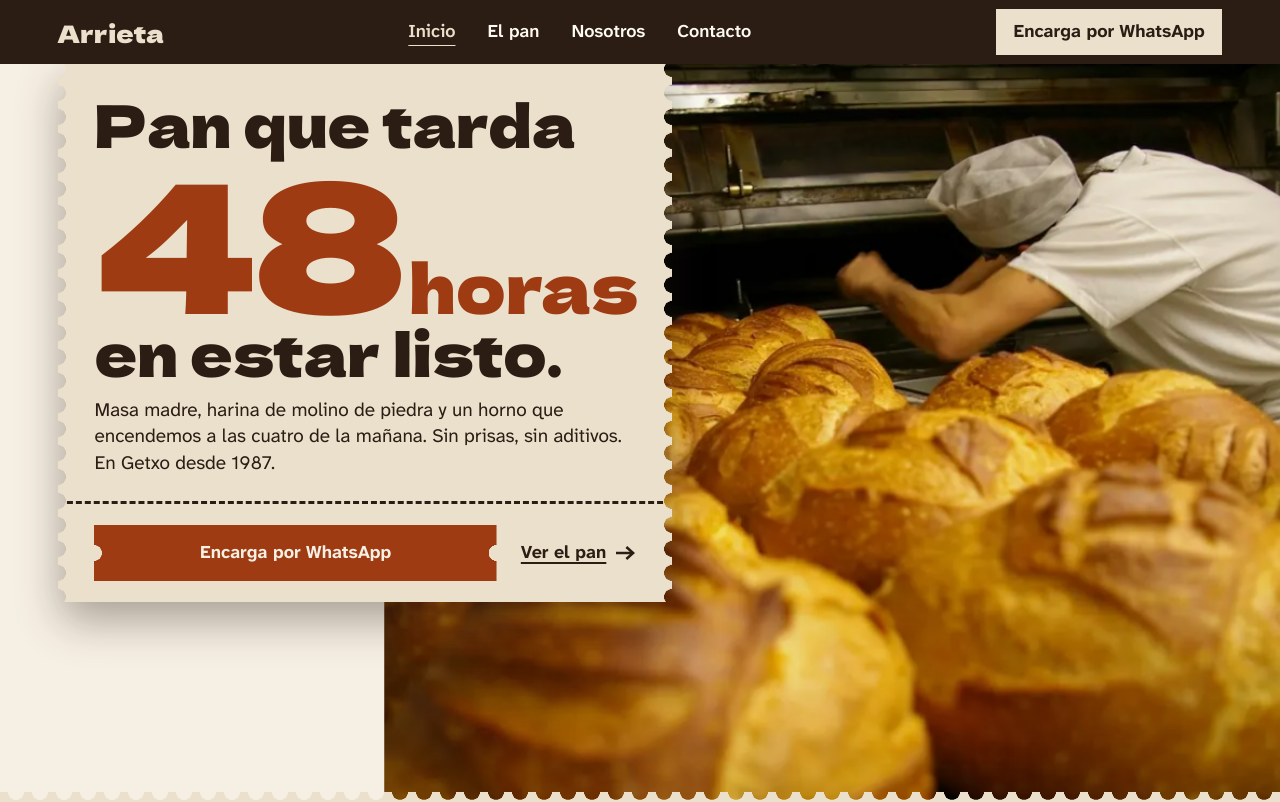
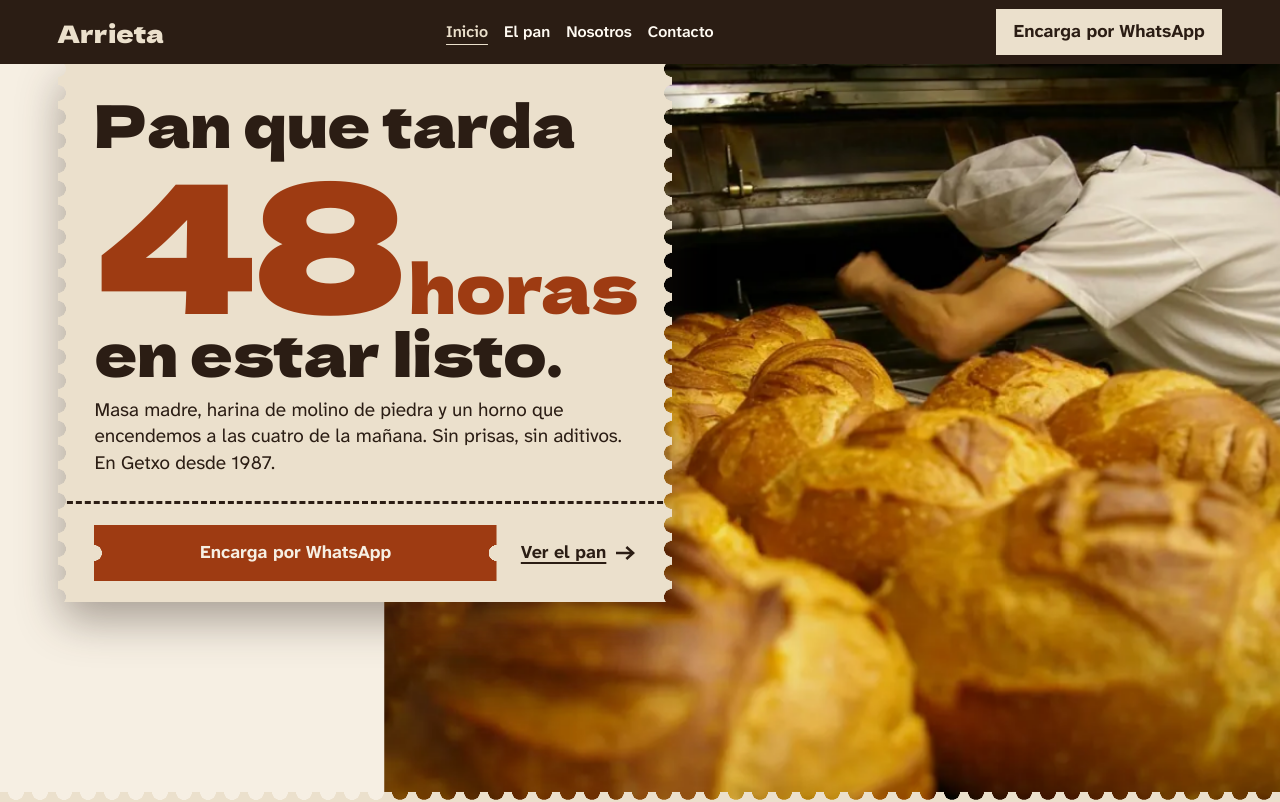
Before and after one commit to gorkaadiazz/webs-demo, a plain HTML site: page web-basica/index.html in a window 1280 px wide. Shown: the top 802 px of the page. Drawn offline with Linux system fonts and the light colour scheme.

Commit message:
Menú en una línea en pantallas medianas

```diff
--- a/web-basica/css/styles.css
+++ b/web-basica/css/styles.css
@@ -329,3 +329,10 @@ body { overflow-x: clip; }
 /* El correo es una palabra muy larga: que pueda partirse y no ensanche la columna */
 .visit-grid > * { min-width: 0; }
 .visit a, .foot a { overflow-wrap: anywhere; }
+
+/* Pantallas medianas: el menú no parte los enlaces en dos líneas */
+.top .nav-main a { white-space: nowrap; }
+@media (min-width: 60rem) and (max-width: 80rem) {
+  .top nav.nav-main { gap: 1rem; }
+  .top .nav-main a { font-size: 1rem; }
+}
--- a/web-completa/css/styles.css
+++ b/web-completa/css/styles.css
@@ -683,3 +683,10 @@ body { overflow-x: clip; }
 /* El correo es una palabra muy larga: que pueda partirse y no ensanche la columna */
 .visit-grid > * { min-width: 0; }
 .visit a, .foot a { overflow-wrap: anywhere; }
+
+/* Pantallas medianas: el menú no parte los enlaces en dos líneas */
+.top .nav-main a { white-space: nowrap; }
+@media (min-width: 60rem) and (max-width: 80rem) {
+  .top nav.nav-main { gap: 1rem; }
+  .top .nav-main a { font-size: 1rem; }
+}
```
